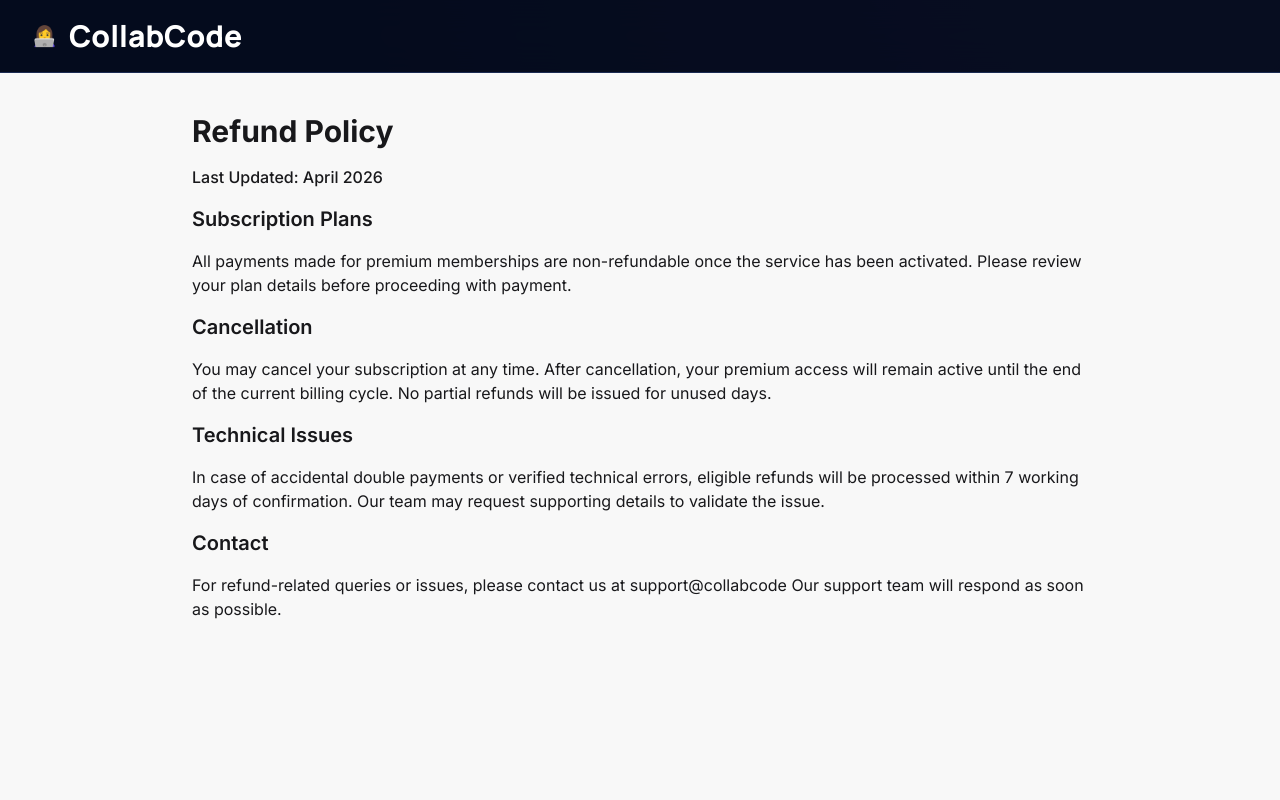
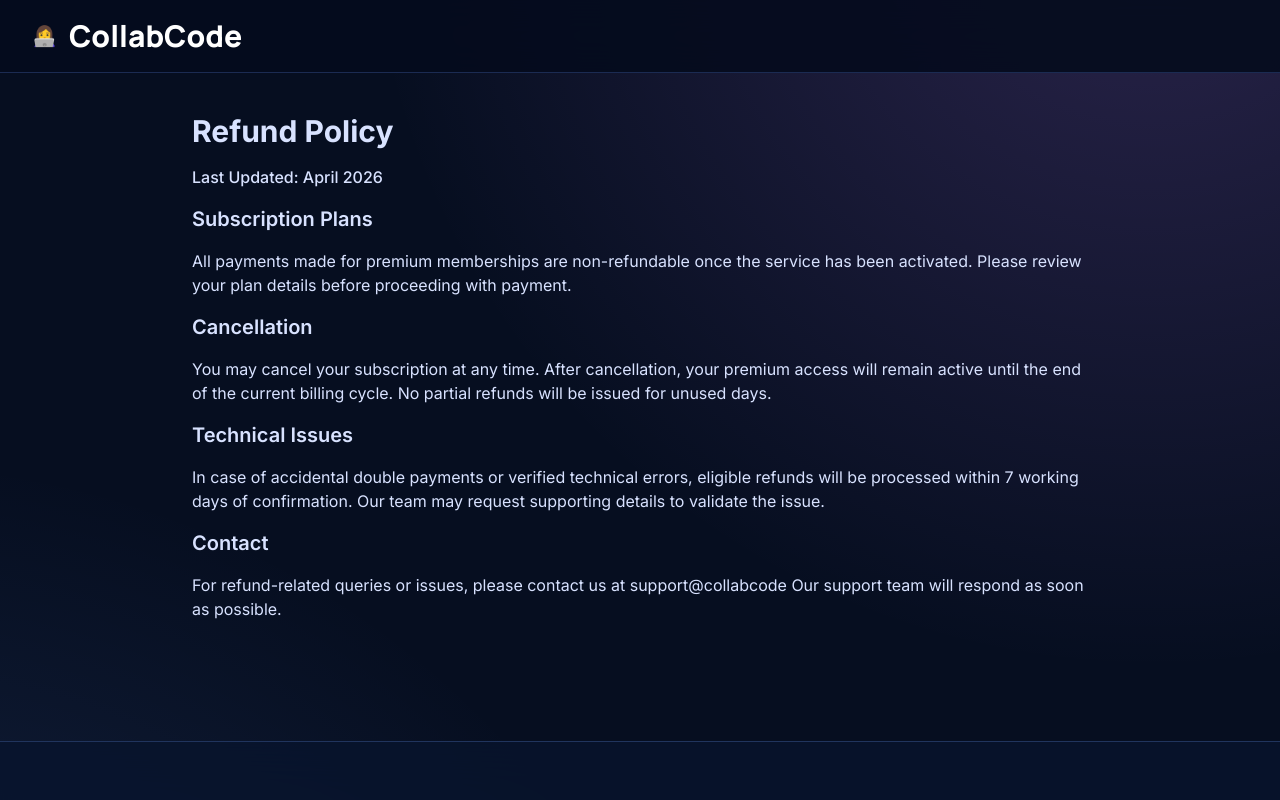
Before and after one commit to aarushi42/CollabCode-Frontend, a React (Vite) app: page /refund-policy in a window 1280 px wide. Shown: the top 800 px of the page. Built offline with nearby package versions, Linux system fonts and the light colour scheme; no server answers.

Commit message:
pages fix

```diff
--- a/src/pages/Disclaimer.jsx
+++ b/src/pages/Disclaimer.jsx
@@ -2,7 +2,7 @@
 
 const Disclaimer = () => {
   return (
-    <main className="min-h-screen bg-base-200 text-base-content px-4 py-10 pb-28">
+    <main className="px-4 py-10 text-[#d8e2ff]">
       <div className="max-w-4xl mx-auto space-y-4">
         <h1 className="text-3xl font-bold">Disclaimer</h1>
         <p className="font-medium">Last Updated: April 2026</p>
--- a/src/pages/PrivacyPolicy.jsx
+++ b/src/pages/PrivacyPolicy.jsx
@@ -2,7 +2,7 @@
 
 const PrivacyPolicy = () => {
   return (
-    <main className="min-h-screen bg-base-200 text-base-content px-4 py-10 pb-28">
+    <main className="px-4 py-10 text-[#d8e2ff]">
       <div className="max-w-4xl mx-auto space-y-4">
         <h1 className="text-3xl font-bold">Privacy Policy</h1>
         <p className="font-medium">Last Updated: April 2026</p>
--- a/src/pages/RefundPolicy.jsx
+++ b/src/pages/RefundPolicy.jsx
@@ -2,7 +2,7 @@
 
 const RefundPolicy = () => {
   return (
-    <main className="min-h-screen bg-base-200 text-base-content px-4 py-10 pb-28">
+    <main className="px-4 py-10 text-[#d8e2ff]">
       <div className="max-w-4xl mx-auto space-y-4">
         <h1 className="text-3xl font-bold">Refund Policy</h1>
         <p className="font-medium">Last Updated: April 2026</p>
--- a/src/pages/Terms.jsx
+++ b/src/pages/Terms.jsx
@@ -2,7 +2,7 @@
 
 const Terms = () => {
   return (
-    <main className="min-h-screen bg-base-200 text-base-content px-4 py-10 pb-28">
+    <main className="px-4 py-10 text-[#d8e2ff]">
       <div className="max-w-4xl mx-auto space-y-4">
         <h1 className="text-3xl font-bold">Terms of Use</h1>
         <p className="font-medium">Last Updated: April 2026</p>
```
